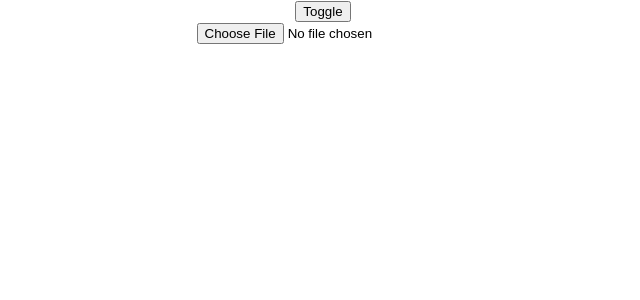
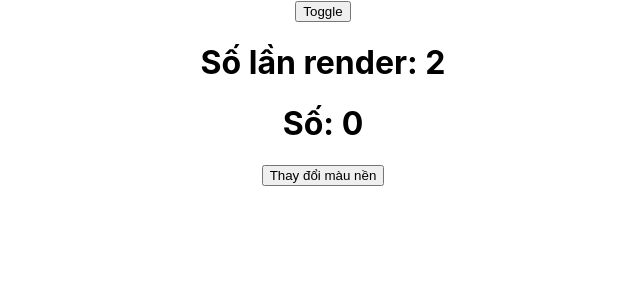
Before and after one commit to giapdq04/tiktok-reactjs, a React (Create React App) app: page / in a window 1280 px wide. Both pictures are taken after a click on the button "Toggle". Shown: the top 300 px of the page, without its empty margins (317-957 px from the left). Built offline with nearby package versions, Linux system fonts and the light colour scheme.

Commit message:
học useLayoutEffect

```diff
--- a/src/Content.js
+++ b/src/Content.js
@@ -1,31 +1,17 @@
-import React, {useEffect, useState} from 'react';
+import React, {useRef, useState} from 'react';
 
 function Content() {
-    const [avatar, setAvatar] = useState()
+    const renderCount = useRef(0)
 
-    useEffect(() => {
-        return()=>{
-            avatar && URL.revokeObjectURL(avatar.preview)
-        }
-    }, [avatar]);
+    const [count, setCount] = useState(0)
 
-    const handlePreviewAvatar = (e) => {
-        const file = e.target.files[0]
-
-        file.preview = URL.createObjectURL(file)
-
-        setAvatar(file)
-
-        return () => setAvatar(null)
-    }
+    renderCount.current += 1
 
     return (
         <div>
-            <input type="file" onChange={handlePreviewAvatar}/>
-
-            {avatar && (
-                <img src={avatar.preview} alt="" width={'80%'}/>
-            )}
+            <h1>Số lần render: {renderCount.current}</h1>
+            <h1>Số: {count}</h1>
+            <button onClick={() => setCount(count + 1)}>Thay đổi màu nền</button>
         </div>
     );
 }
--- a/src/index.js
+++ b/src/index.js
@@ -4,11 +4,25 @@ import './index.css';
 import App from './App';
 import reportWebVitals from './reportWebVitals';
 
+const emitComment = (id) => {
+    setInterval(() => {
+        window.dispatchEvent(
+            new CustomEvent(`lesson-${id}`, {
+                detail: `Nội dung comment của lesson ${id}`
+            })
+        )
+    }, 2000)
+}
+
+emitComment(1)
+emitComment(2)
+emitComment(3)
+
 const root = ReactDOM.createRoot(document.getElementById('root'));
 root.render(
-  <React.StrictMode>
-    <App />
-  </React.StrictMode>
+    <React.StrictMode>
+        <App/>
+    </React.StrictMode>
 );
 
 // If you want to start measuring performance in your app, pass a function
```
